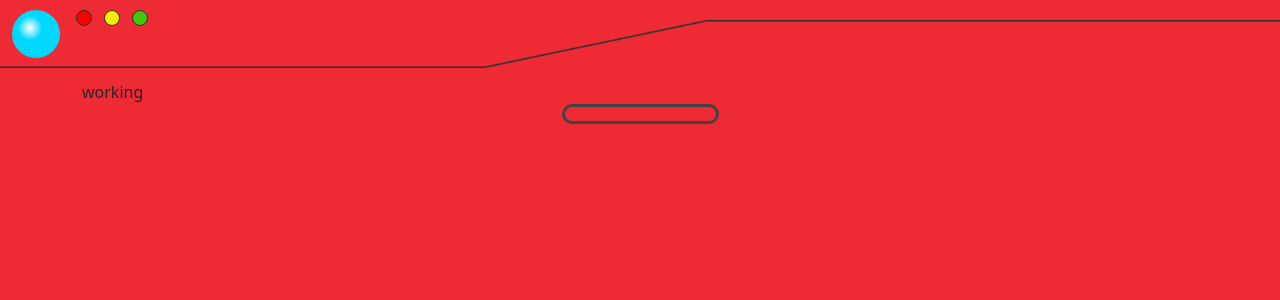
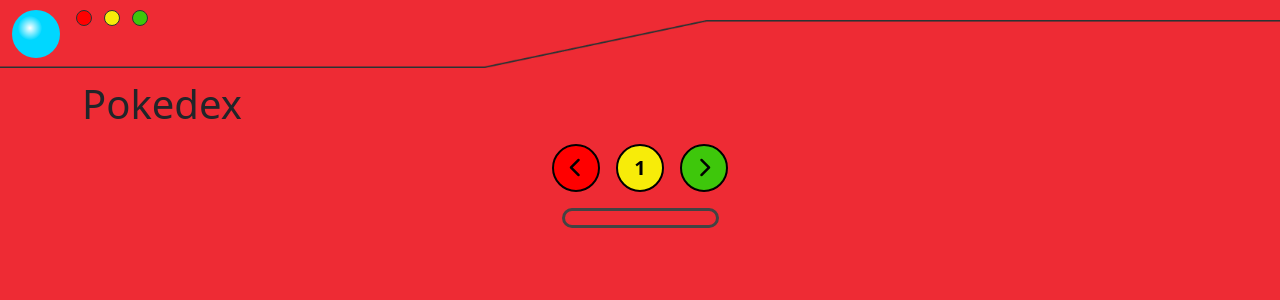
Before and after one commit to Dominic-Krelling/Proj-pokedex, a Vue app: page / in a window 1280 px wide. Shown: the top 300 px of the page. Built offline with nearby package versions, Linux system fonts and the light colour scheme.

Commit message:
Added the Paginator component #3

```diff
--- a/index.html
+++ b/index.html
@@ -4,7 +4,14 @@
     <meta charset="UTF-8" />
     <link rel="icon" href="/favicon.ico" />
     <meta name="viewport" content="width=device-width, initial-scale=1.0" />
-    <link rel="stylesheet" href="https://cdn.jsdelivr.net/npm/bootstrap@5.1.3/dist/css/bootstrap.min.css">
+    <link
+      rel="stylesheet"
+      href="https://cdn.jsdelivr.net/npm/bootstrap@5.1.3/dist/css/bootstrap.min.css"
+    />
+    <link
+      rel="stylesheet"
+      href="https://cdnjs.cloudflare.com/ajax/libs/font-awesome/6.1.2/css/all.min.css"
+    />
     <title>Vite App</title>
   </head>
   <body>
--- /dev/null
+++ b/src/components/Paginator.vue
@@ -0,0 +1,60 @@
+<template>
+  <div class="paginator-container">
+    <div class="round-ball red">
+      <i class="fa-solid fa-chevron-left"></i>
+    </div>
+    <div class="round-ball yellow">
+      {{ page }}
+    </div>
+    <div class="round-ball green">
+      <i class="fa-solid fa-chevron-right"></i>
+    </div>
+  </div>
+</template>
+
+<script lang="ts">
+import { defineComponent } from "vue";
+
+export default defineComponent({
+  props: {
+    page: {
+      required: true,
+      type: Number,
+    },
+  },
+  setup() {
+    return {};
+  },
+});
+</script>
+
+<style lang="scss" scoped>
+.paginator-container {
+  width: 100%;
+  display: flex;
+  justify-content: center;
+  margin: 16px 0;
+  font-size: 20px;
+  gap: 1rem;
+  .round-ball {
+    width: 48px;
+    height: 48px;
+    display: flex;
+    align-items: center;
+    justify-content: center;
+    border: 2px solid #000;
+    font-weight: 700;
+    border-radius: 100%;
+    color: #000;
+    &.green {
+      background: #3ec70b;
+    }
+    &.yellow {
+      background: #f7ec09;
+    }
+    &.red {
+      background: #ff0000;
+    }
+  }
+}
+</style>
--- a/src/views/HomeView.vue
+++ b/src/views/HomeView.vue
@@ -1,14 +1,19 @@
 <template>
-  <div class="container">working</div>
+  <div class="container">
+    <h1>Pokedex</h1>
+    <Paginator :page="1" />
+  </div>
 </template>
 
 <script lang="ts">
 import { defineComponent } from "vue";
+import Paginator from "../components/Paginator.vue";
 
 export default defineComponent({
   setup() {
     return {};
   },
+  components: { Paginator },
 });
 </script>
 
```
